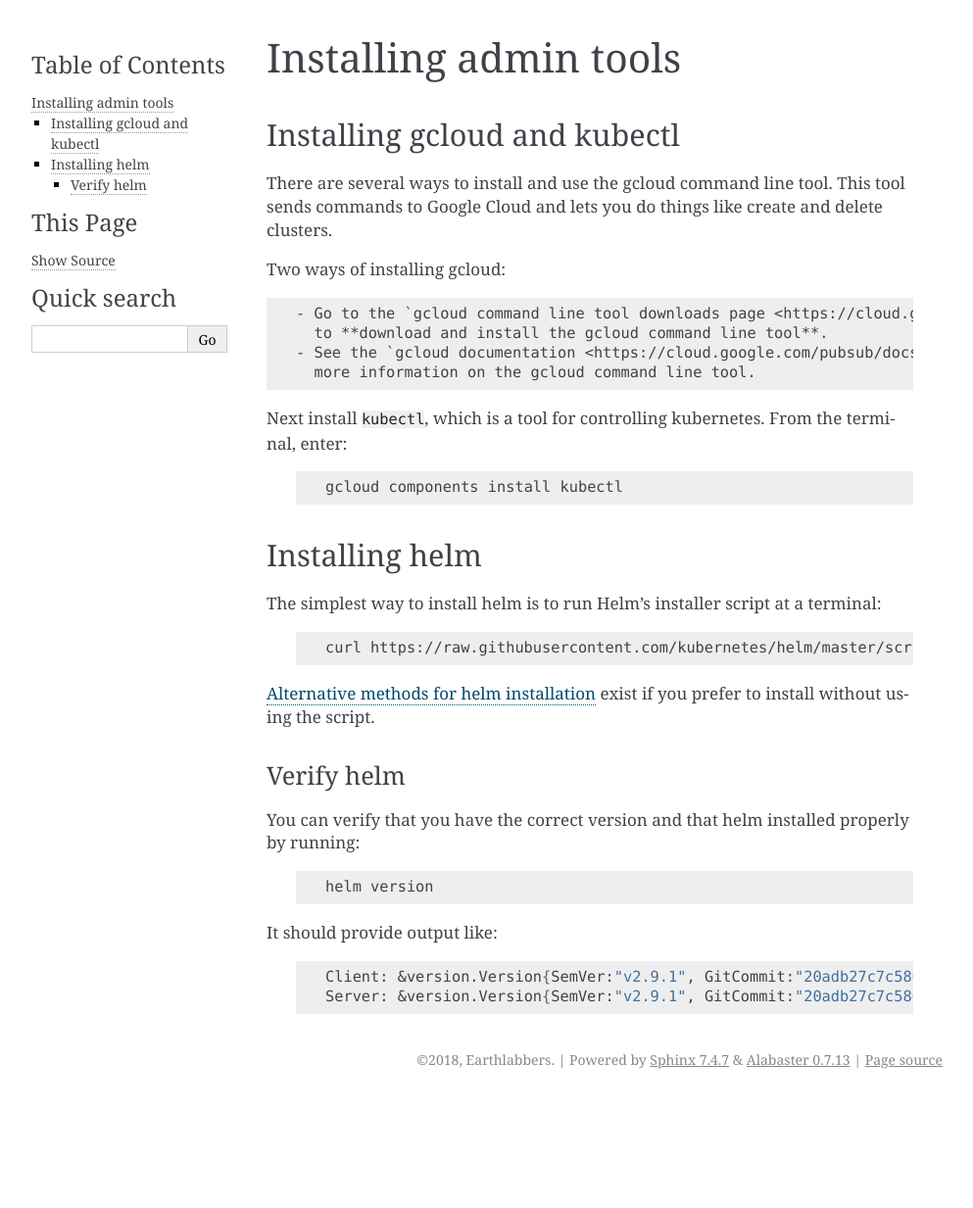
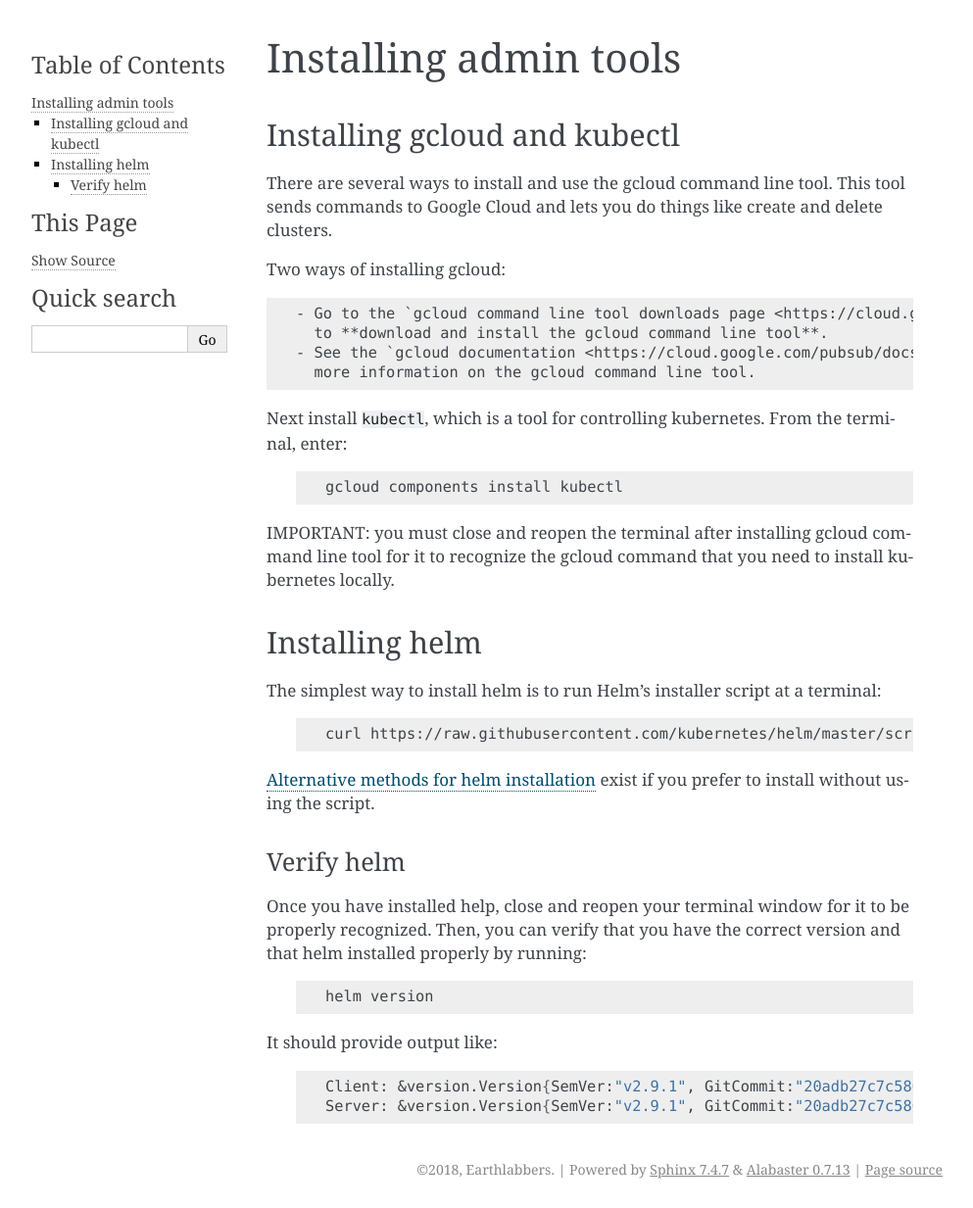
Before and after one commit to earthlab/hub-ops, a Sphinx documentation site: the page built from docs/source/tooling.rst, in a window 1280 px wide. Shown: the whole page at 98% size, without its empty margins (148-1141 px from the left). Built offline with Sphinx 7.4.7, drawn with Linux system fonts in a browser that asks for light colours; before the commit the page ends 1121 px from its top, so only the background shows below that.

Commit message:
a few more minor updates

```diff
--- a/docs/source/tooling.rst
+++ b/docs/source/tooling.rst
@@ -25,6 +25,10 @@
 
         gcloud components install kubectl
 
+IMPORTANT: you must close and reopen the terminal after installing gcloud
+command line tool for it to recognize the gcloud command that you need to install
+kubernetes locally.
+
 
 .. _helm:
 
@@ -44,8 +48,9 @@
 Verify helm
 ~~~~~~~~~~~
 
-You can verify that you have the correct version and that helm installed
-properly by running:
+Once you have installed help, close and reopen your terminal window for it to
+be properly recognized. Then, you can verify that you have the correct version
+and that helm installed properly by running:
 
     .. code:: bash
 
```
